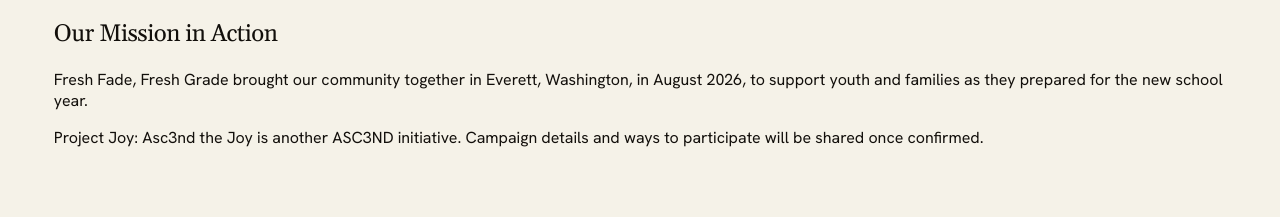
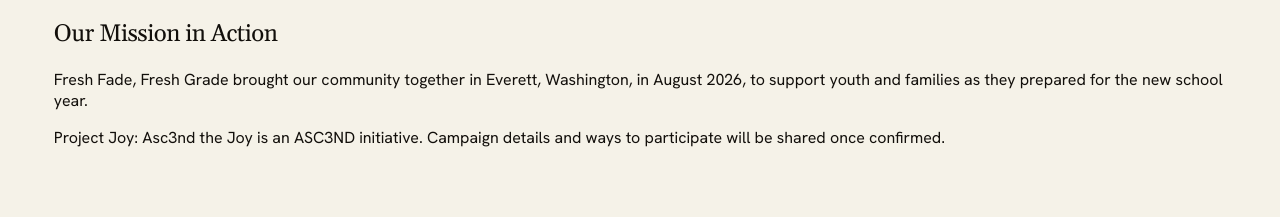
Before and after one commit to executiveusa/asc3nd-brand-site, a Next.js app: page /story in a window 1280 px wide. Shown: the part 6000-6217 px from the top of the page. Built offline with nearby package versions, Linux system fonts and the light colour scheme; no server answers.

Commit message:
Finalize approved visitor-facing event copy and consistency

```diff
--- a/app/story/page.tsx
+++ b/app/story/page.tsx
@@ -57,7 +57,7 @@ export default function StoryPage() {
       <section className="interior-section shell" aria-labelledby="mission-in-action">
         <h2 id="mission-in-action">Our Mission in Action</h2>
         <p>Fresh Fade, Fresh Grade brought our community together in Everett, Washington, in August 2026, to support youth and families as they prepared for the new school year.</p>
-        <p>Project Joy: Asc3nd the Joy is another ASC3ND initiative. Campaign details and ways to participate will be shared once confirmed.</p>
+        <p>Project Joy: Asc3nd the Joy is an ASC3ND initiative. Campaign details and ways to participate will be shared once confirmed.</p>
       </section>
 
     </InteriorPage>
```
